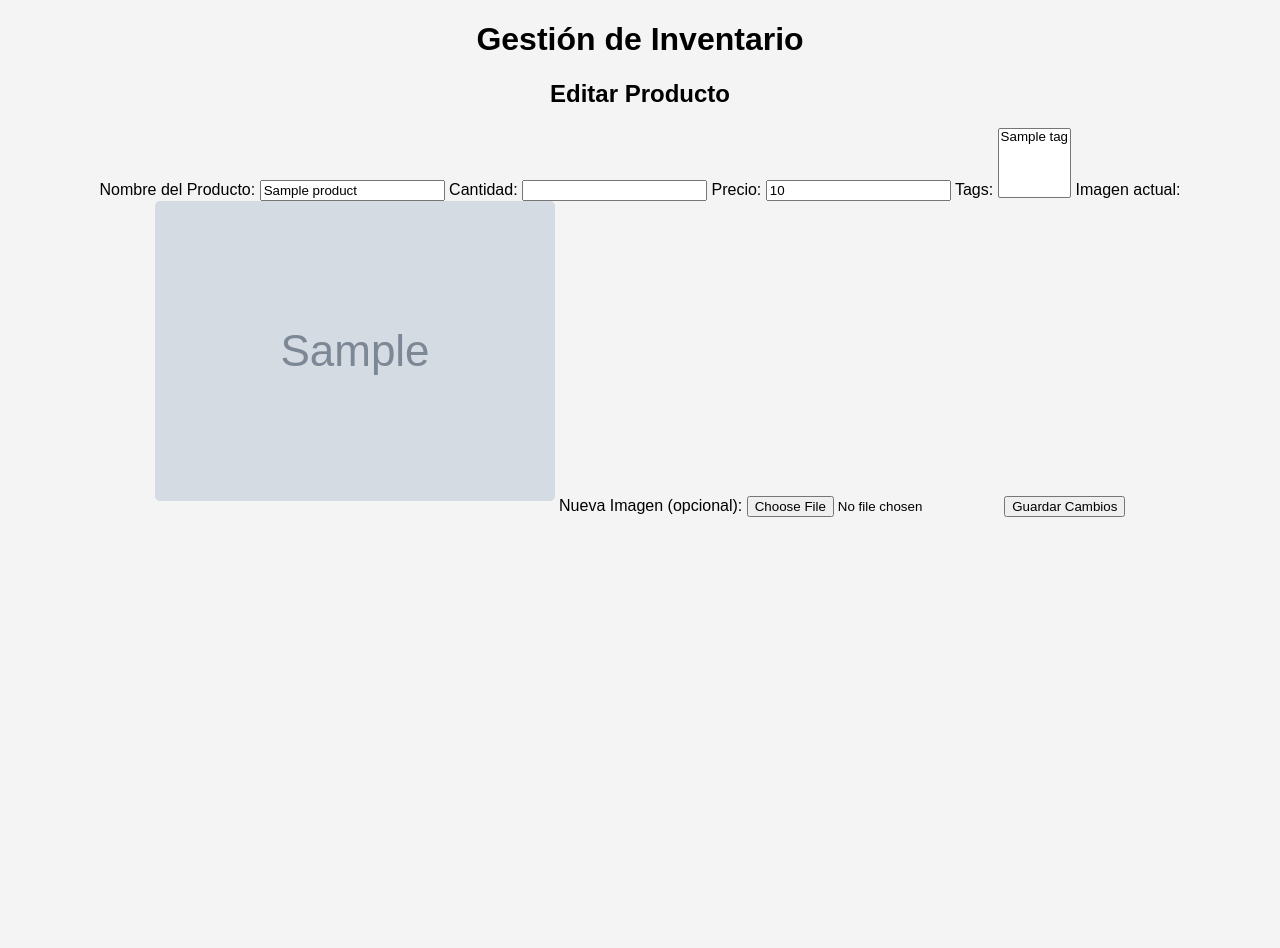
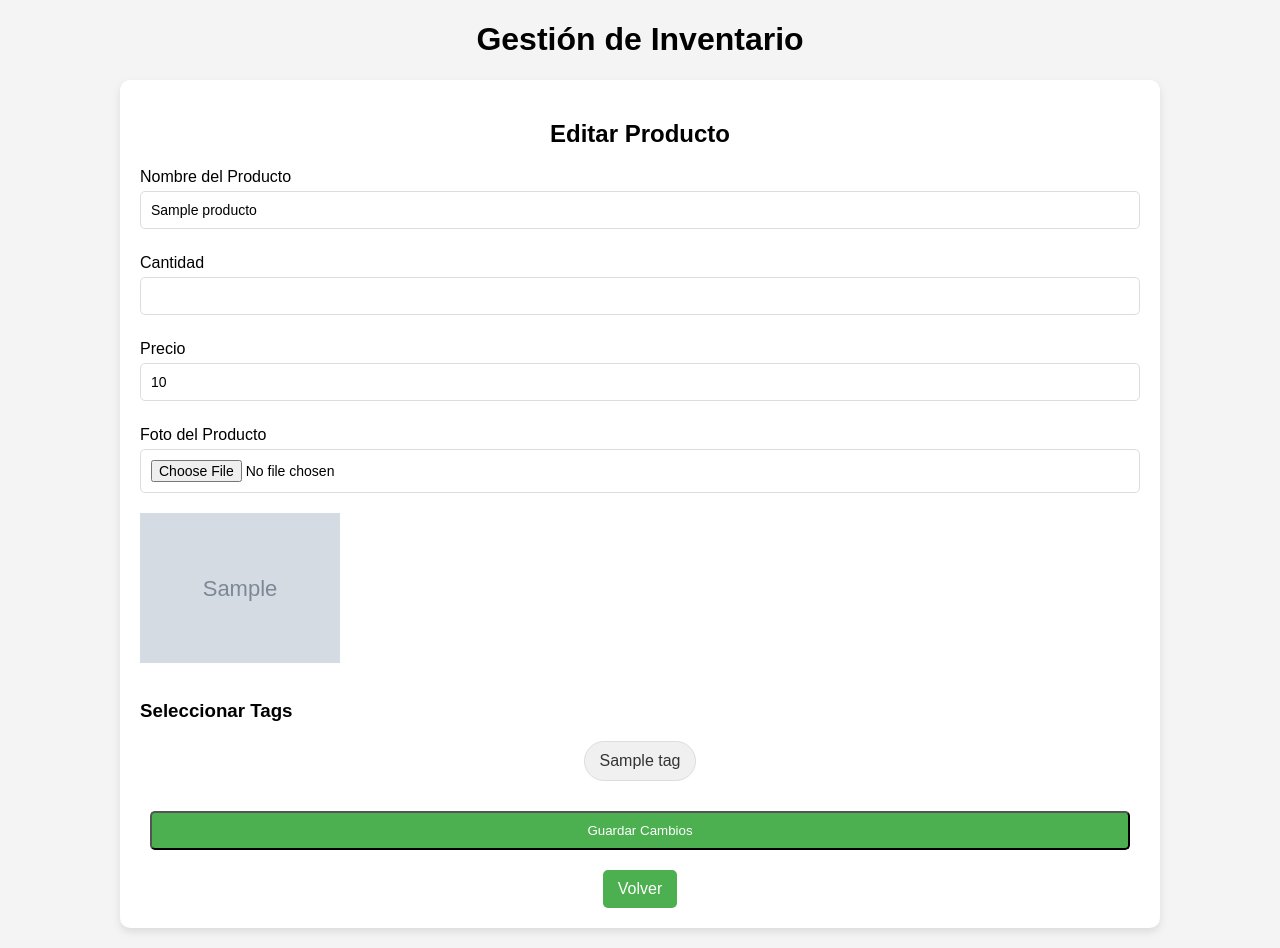
Before and after one commit to SlotyHolly/Gestion-de-Inventario-Tin-Basso, a Flask app: template templates/edit_product.html in a window 1280 px wide. Before the commit the page ends 517 px from the top, so only its background shows below. Run offline with Flask 3, Linux system fonts and the light colour scheme; the template is opened without the code that fills it: most values are stand-ins (such as "Sample title", 1, 10 or a date in 2020); grey boxes marked "Sample" are stand-in pictures; parts of the project's set-up code (start-up, migrations or seed data) failed here and were passed over.

```diff
--- a/app.py
+++ b/app.py
@@ -8,7 +8,8 @@ import boto3
 from functions import (
     compress_image, crop_image_to_square, delete_image_from_s3,
     allowed_file, generate_filename, load_inventory,
-    save_product, load_tags, delete_product_from_db, delete_tag,load_product_from_db, save_tags, edit_product
+    save_product, load_tags, delete_product_from_db, delete_tag,
+    load_product_from_db, save_tags, edit_product,save_image_to_s3
 )
 
 # Cargar las variables de entorno necesarias
@@ -50,40 +51,50 @@ def index():
 
     return render_template('index.html', inventario=inventario, tags=tags, selected_tags=filtro_tags)
 
+from flask import Flask, render_template, request, redirect, url_for, flash
+from functions import load_product_from_db, save_product, load_tags, delete_product_from_db, delete_image_from_s3, connect_db, upload_image_to_s3
+
+app = Flask(__name__)
+app.secret_key = 'supersecretkey'
+
+# Ruta para editar un producto
 @app.route('/edit_product/<int:product_id>', methods=['GET', 'POST'])
 def edit_product(product_id):
-    """
-    Ruta para editar un producto existente.
-    """
-    tags = load_tags()  # Cargar los tags disponibles desde la base de datos
+    session = connect_db()  # Iniciar sesión con la base de datos
+    tags = load_tags(session)  # Cargar todos los tags
 
-    # Obtener el producto actual para mostrarlo en el formulario
-    product = load_product_from_db(product_id)
-
-    if not product:
-        flash('Producto no encontrado.', 'danger')
-        return redirect(url_for('index'))
+    # Obtener el producto a editar
+    product = load_product_from_db(product_id, session)
 
     if request.method == 'POST':
-        # Obtener los datos del formulario
         nombre = request.form['nombre']
         cantidad = int(request.form['cantidad'])
         precio = float(request.form['precio'])
-        producto_tags = request.form.getlist('tags')
+        selected_tags = request.form.getlist('tags')
 
-        # Crear el diccionario de datos del producto para actualizar
-        product_data = {'nombre': nombre, 'cantidad': cantidad, 'precio': precio, 'tags': producto_tags}
+        # Manejo de imagen
+        file = request.files['foto'] if 'foto' in request.files else None
+        if file and allowed_file(file.filename):
+            # Eliminar la imagen anterior de S3 si existe
+            if 'imagen' in product and product['imagen']:
+                delete_image_from_s3(product['imagen'])
 
-        # Llamar a la función edit_product para realizar la actualización
-        success, message = edit_product(product_id, product_data)
-        if success:
-            flash(message, 'success')
-        else:
-            flash(message, 'danger')
+            # Subir la nueva imagen a S3
+            upload_image_to_s3(file, product_id)
 
+        # Actualizar el resto de la información del producto
+        product.nombre = nombre
+        product.cantidad = cantidad
+        product.precio = precio
+        product.tags = selected_tags
+
+        # Guardar los cambios en la base de datos
+        save_product(product, session)
+        flash('Producto actualizado exitosamente.', 'success')
         return redirect(url_for('index'))
 
     return render_template('edit_product.html', product=product, tags=tags)
+
 
 
 @app.route('/add_tag', methods=['POST'])
--- a/templates/edit_product.html
+++ b/templates/edit_product.html
@@ -2,33 +2,71 @@
 
 {% block content %}
 <div class="main-container">
-    <h2>Editar Producto</h2>
-    <form method="POST" action="{{ url_for('edit_product', product_id=product.id) }}" enctype="multipart/form-data">
-        <label for="nombre">Nombre del Producto:</label>
-        <input type="text" id="nombre" name="nombre" value="{{ product.nombre }}">
+    <div class="main-content">
+        <h2>{{ 'Agregar' if not producto else 'Editar' }} Producto</h2>
+        <form method="POST" enctype="multipart/form-data" class="form-container">
+            <div class="form-group">
+                <label for="nombre">Nombre del Producto</label>
+                <input type="text" id="nombre" name="nombre" value="{{ producto.nombre if producto else '' }}" required class="form-input">
+            </div>
 
-        <label for="cantidad">Cantidad:</label>
-        <input type="number" id="cantidad" name="cantidad" value="{{ product.cantidad }}">
+            <div class="form-group">
+                <label for="cantidad">Cantidad</label>
+                <input type="number" id="cantidad" name="cantidad" value="{{ producto.cantidad if producto else '' }}" required class="form-input">
+            </div>
 
-        <label for="precio">Precio:</label>
-        <input type="number" id="precio" name="precio" value="{{ product.precio }}" step="0.01">
+            <div class="form-group">
+                <label for="precio">Precio</label>
+                <input type="number" id="precio" name="precio" step="0.01" value="{{ producto.precio if producto else '' }}" required class="form-input">
+            </div>
 
-        <label for="tags">Tags:</label>
-        <select id="tags" name="tags" multiple>
-            {% for tag in tags %}
-            <option value="{{ tag }}" {% if tag in product.tags %}selected{% endif %}>{{ tag }}</option>
-            {% endfor %}
-        </select>
+            <div class="form-group">
+                <label for="foto">Foto del Producto</label>
+                <input type="file" id="foto" name="foto" class="form-input">
+                {% if producto.imagen %}
+                    <img src="{{producto.imagen}}" alt="Imagen del producto" style="max-width: 200px; margin-top: 10px;">
+                {% endif %}
+            </div>
 
-        {% if product.imagen %}
-        <label>Imagen actual:</label>
-        <img src="{{ product.imagen }}" alt="{{ product.nombre }}" class="product-image">
-        {% endif %}
+            <div class="form-group">
+                <h3>Seleccionar Tags</h3>
+                <div class="tags-filter">
+                    {% for tag in tags %}
+                    <label class="filter-tag {% if producto and tag in producto.tags %}active{% endif %}">
+                        <input type="checkbox" name="tags" value="{{ tag }}" {% if producto and tag in producto.tags %}checked{% endif %}> {{ tag }}
+                    </label>
+                    {% endfor %}
+                </div>
+            </div>
 
-        <label for="foto">Nueva Imagen (opcional):</label>
-        <input type="file" id="foto" name="foto">
+            <button type="submit" class="button">{{ 'Agregar' if not producto else 'Guardar Cambios' }}</button>
+        </form>
+        <a href="{{ url_for('index') }}" class="button">Volver</a>
+    </div>
+</div>
 
-        <button type="submit">Guardar Cambios</button>
-    </form>
-</div>
+<!-- Script para manejar la interacción de los filtros -->
+<script>
+    document.addEventListener('DOMContentLoaded', function() {
+        // Obtener todos los labels con la clase "filter-tag"
+        const filterTags = document.querySelectorAll('.filter-tag');
+
+        // Agregar evento de clic a cada label
+        filterTags.forEach(tag => {
+            tag.addEventListener('click', function(event) {
+                // Evitar la propagación del clic y el comportamiento predeterminado
+                event.preventDefault();
+                event.stopPropagation();
+
+                // Alternar la clase "active" para cambiar la apariencia del filtro
+                this.classList.toggle('active');
+
+                // Encontrar el checkbox dentro del label y cambiar su estado
+                const checkbox = this.querySelector('input[type="checkbox"]');
+                checkbox.checked = !checkbox.checked;
+            });
+        });
+    });
+</script>
+
 {% endblock %}
```
Also changed, not shown: functions.py (+182 -109 lines).
